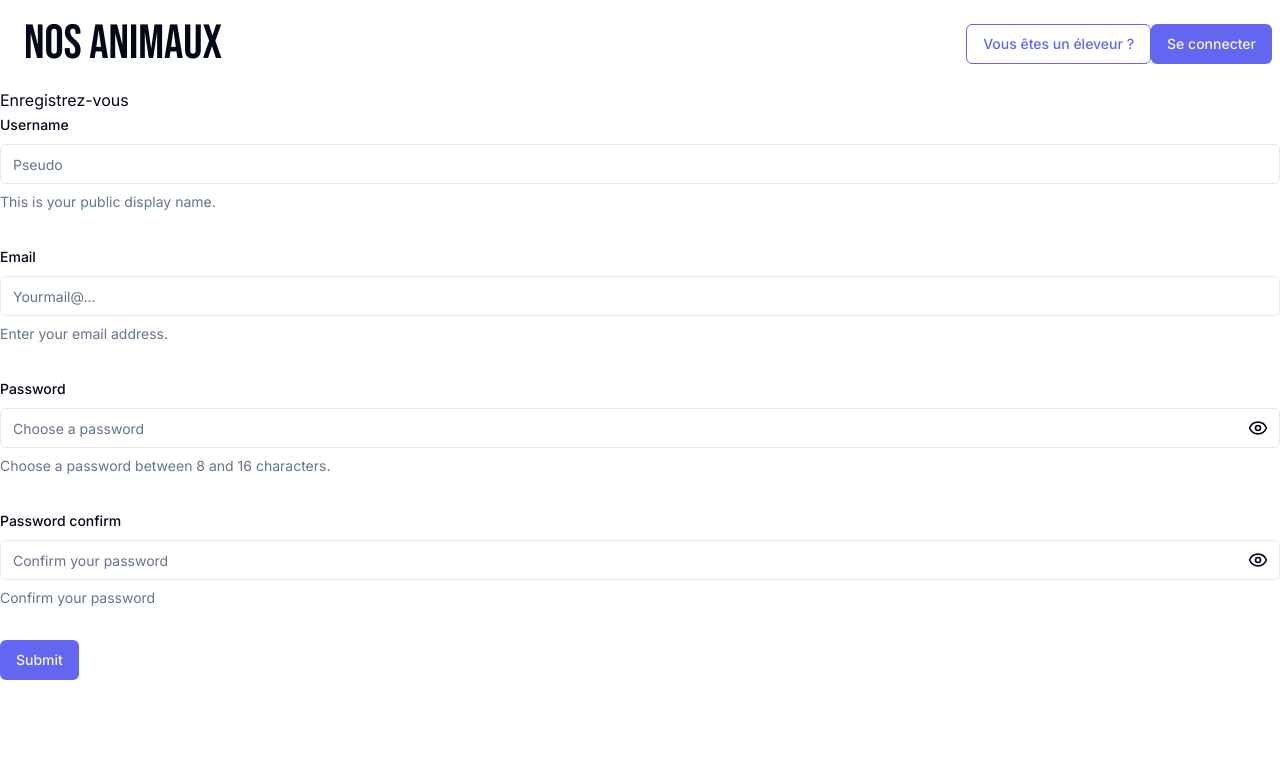
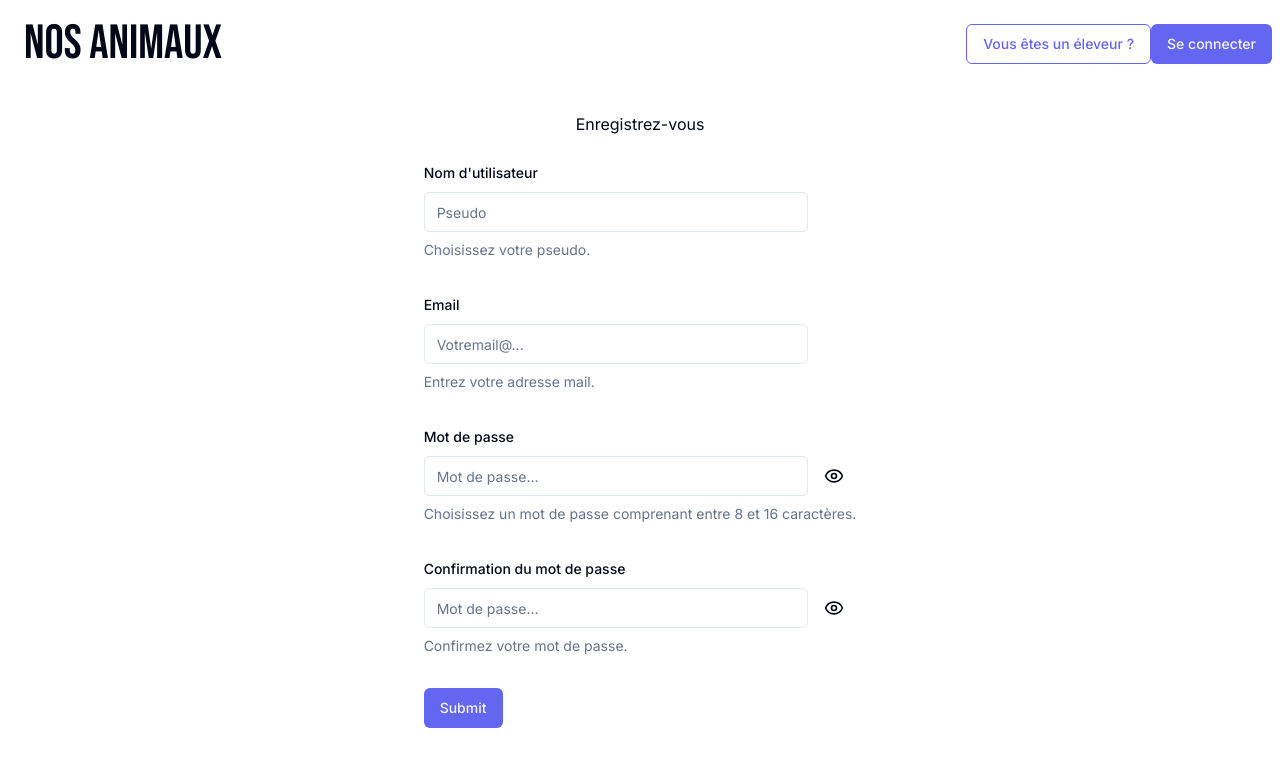
Before and after one commit to EmyLD/pets-app, a Next.js app: page /login in a window 1280 px wide. Shown: the top 766 px of the page. Built offline with nearby package versions, Linux system fonts and the light colour scheme.

Commit message:
le front de  la page de création de compte et de vérification d'adresse mail est bon

```diff
--- a/app/email/emailCheck.tsx
+++ b/app/email/emailCheck.tsx
@@ -38,7 +38,7 @@ export function MailVerif() {
     }
 
     return (
-        <main>
+        <main className="flex justify-center pt-6 ">
 
             <Form {...form}>
                 <form onSubmit={form.handleSubmit(onSubmit)} className="space-y-8">
@@ -49,10 +49,10 @@ export function MailVerif() {
                             <FormItem>
                                 <FormLabel>Email</FormLabel>
                                 <FormControl>
-                                    <Input placeholder="Yourmail@..." {...field} />
+                                    <Input className="w-96" placeholder="Votremail@..." {...field} />
                                 </FormControl>
                                 <FormDescription>
-                                    Enter your email address.
+                                    Saisissez votre adresse mail.
                                 </FormDescription>
                                 <FormMessage />
                             </FormItem>
--- a/app/email/page.tsx
+++ b/app/email/page.tsx
@@ -3,7 +3,7 @@ import { MailVerif } from "./emailCheck";
 export default function EmailVerifPage() {
     return (
         <div>
-            <h1>Vérification de votre adresse mail</h1>
+            <h1 className="flex justify-center pt-48 ">Vérification de votre adresse mail</h1>
             <MailVerif /> {/* On affiche le formulaire ici */}
         </div>
     );
--- a/app/login/login.tsx
+++ b/app/login/login.tsx
@@ -58,7 +58,7 @@ export function ProfileForm() {
     }
 
     return (
-        <main>
+        <main className="flex justify-center pt-6" >
 
             <Form {...form}>
                 <form onSubmit={form.handleSubmit(onSubmit)} className="space-y-8">
@@ -67,12 +67,12 @@ export function ProfileForm() {
                         name="username"
                         render={({ field }) => (
                             <FormItem>
-                                <FormLabel>Username</FormLabel>
+                                <FormLabel>Nom d'utilisateur</FormLabel>
                                 <FormControl>
-                                    <Input placeholder="Pseudo" {...field} />
+                                    <Input className="w-96" placeholder="Pseudo" {...field} />
                                 </FormControl>
                                 <FormDescription>
-                                    This is your public display name.
+                                    Choisissez votre pseudo.
                                 </FormDescription>
                                 <FormMessage />
                             </FormItem>
@@ -85,10 +85,10 @@ export function ProfileForm() {
                             <FormItem>
                                 <FormLabel>Email</FormLabel>
                                 <FormControl>
-                                    <Input placeholder="Yourmail@..." {...field} />
+                                    <Input className="w-96" placeholder="Votremail@..." {...field} />
                                 </FormControl>
                                 <FormDescription>
-                                    Enter your email address.
+                                    Entrez votre adresse mail.
                                 </FormDescription>
                                 <FormMessage />
                             </FormItem>
@@ -99,17 +99,17 @@ export function ProfileForm() {
                         name="password"
                         render={({ field }) => (
                             <FormItem>
-                                <FormLabel>Password</FormLabel>
+                                <FormLabel>Mot de passe</FormLabel>
                                 <FormControl>
                                     <div className="relative">
-                                        <Input type={showPassword ? "text" : "password"} placeholder="Choose a password" {...field} />
+                                        <Input className="w-96" type={showPassword ? "text" : "password"} placeholder="Mot de passe..." {...field} />
                                         <span className="absolute inset-y-0 right-0 pr-3 flex items-center cursor-pointer" onClick={() => setShowPassword(!showPassword)}>
                                             {showPassword ? <EyeOff size={20} /> : <Eye size={20} />}
                                         </span>
                                     </div>
                                 </FormControl>
                                 <FormDescription>
-                                    Choose a password between 8 and 16 characters.
+                                    Choisissez un mot de passe comprenant entre 8 et 16 caractères.
                                 </FormDescription>
                                 <FormMessage />
                             </FormItem>
@@ -120,17 +120,17 @@ export function ProfileForm() {
                         name="passwordConfirm"
                         render={({ field }) => (
                             <FormItem>
-                                <FormLabel>Password confirm</FormLabel>
+                                <FormLabel>Confirmation du mot de passe</FormLabel>
                                 <FormControl>
                                     <div className="relative">
-                                        <Input type={showPasswordConfirm ? "text" : "password"} placeholder="Confirm your password" {...field} />
+                                        <Input className="w-96" type={showPasswordConfirm ? "text" : "password"} placeholder="Mot de passe..." {...field} />
                                         <span className="absolute inset-y-0 right-0 pr-3 flex items-center cursor-pointer" onClick={() => setShowPasswordConfirm(!showPasswordConfirm)}>
                                             {showPasswordConfirm ? <EyeOff size={20} /> : <Eye size={20} />}
                                         </span>
                                     </div>
                                 </FormControl>
                                 <FormDescription>
-                                    Confirm your password
+                                    Confirmez votre mot de passe.
                                 </FormDescription>
                                 <FormMessage />
                             </FormItem>
--- a/app/login/page.tsx
+++ b/app/login/page.tsx
@@ -3,7 +3,7 @@ import { ProfileForm } from "./login";
 export default function LoginPage() {
     return (
         <div>
-            <h1>Enregistrez-vous</h1>
+            <h1 className="flex justify-center pt-6">Enregistrez-vous</h1>
             <ProfileForm /> {/* On affiche le formulaire ici */}
         </div>
     );
```
